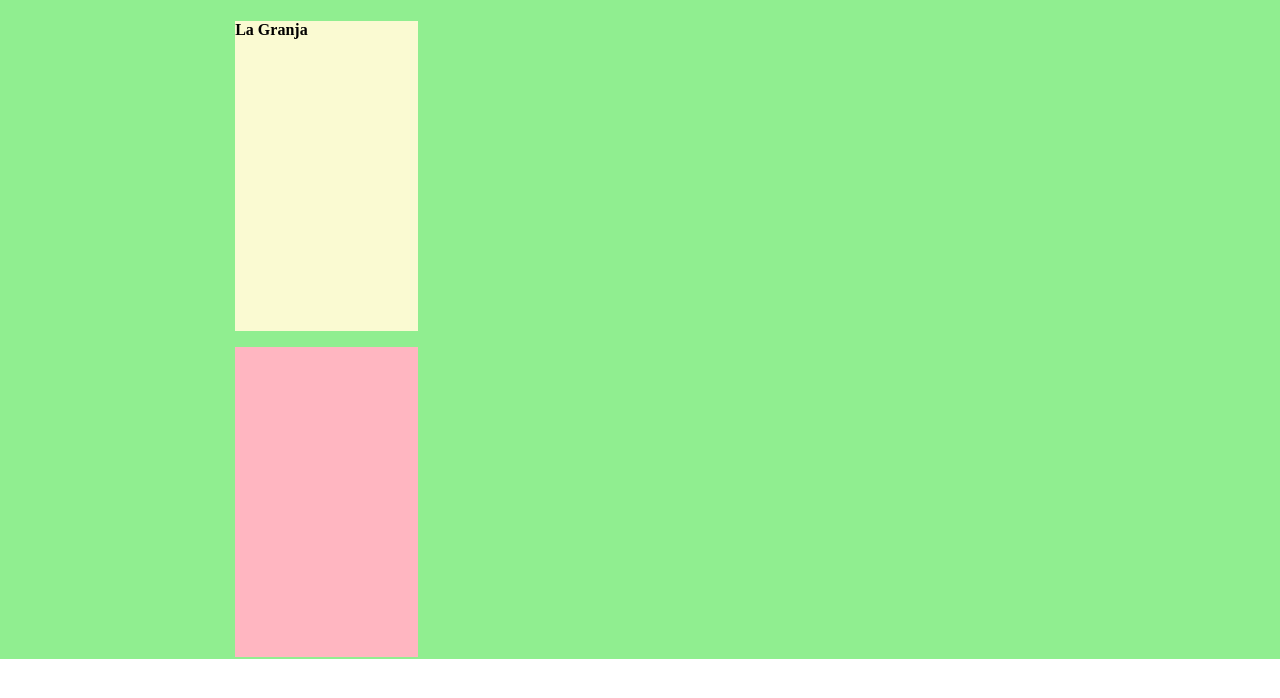
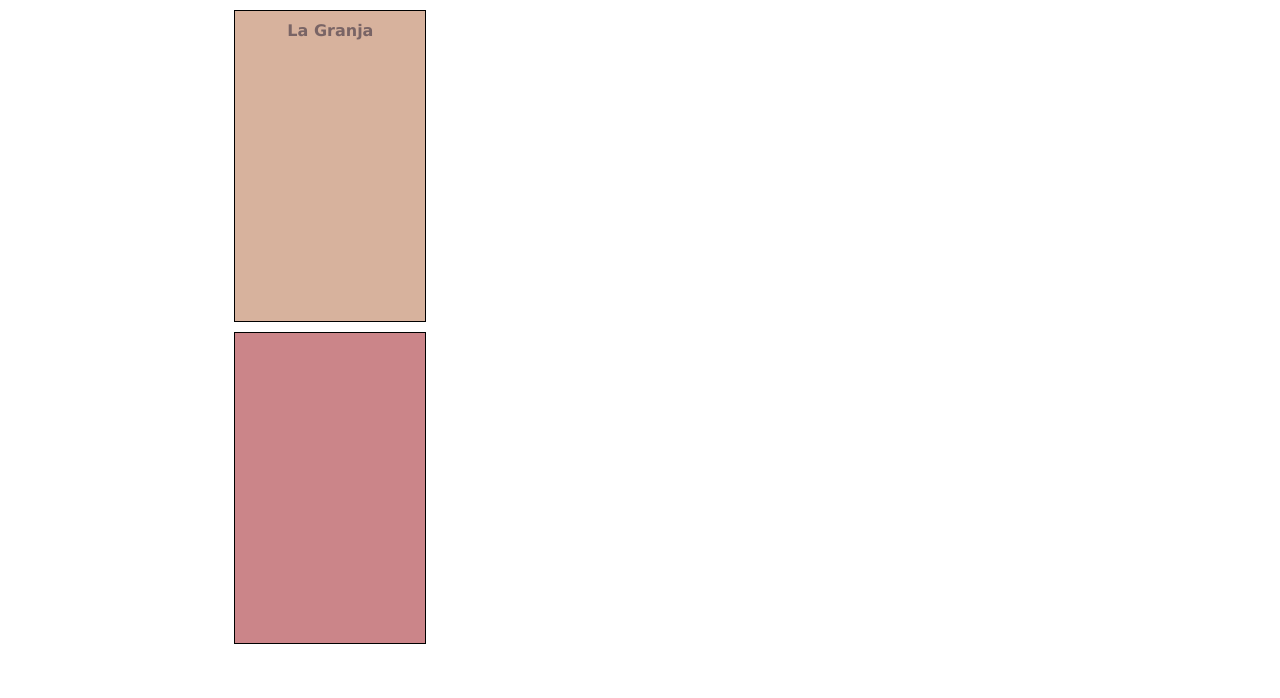
Before and after one commit to PUNZ4LYFE/kporrasLaGranja, a website: page index.html in a window 1280 px wide. Drawn offline with Linux system fonts and the light colour scheme.

Commit message:
Update style.css

```diff
--- a/css/style.css
+++ b/css/style.css
@@ -2,22 +2,24 @@ html, body {
     padding: 0px;
     margin: 0px;
     width: 100%;
+    background-color: #DDE8B9
+    margin-bottom: 100px;
 }
 
 .mainContainer {
     width: 100%;
-    background-color: lightgreen;
     display: flex;
     height: 659px;
 }
 
 .popupContainer {
     width: 18%;
+    min-width: 200px;
     color: lavender;
 }
 .controlsContainer {
     width: 15%;
-    background-color: lightgreen;;
+    min-width: 200px;
 }
 
 .farmContainer, .animalContainer {
@@ -25,27 +27,39 @@ html, body {
     display: block;
     margin: 0 auto;
     margin-top: 10px;
-    height: 310px;
+    min-height: 310px;
+    border: solid 0.1px black;
 }
 
 .farmContainer {
-    background-color: lightgoldenrodyellow;
+    background-color: #D7B29D;
 }
 
 .animalContainer {
-    background-color: lightpink;
+    background-color: #CB8589;
 }
 
 .animalsContainer {
     width: 50%;
-    background-color: lightgreen;
 }
 
 .animalCardContainer{
-    width: 20%;
+    width: 28%;
     margin-left: 5%;
-    height: 200px;
-    background-color: lavenderblush;
+    height: 300px;
+    background-color: #E8D2AE;
     margin-top: 10px;
     display: inline-flex;
+    min-width: 180px;
+    border: solid 0.1px black;
 }
+
+.nombreAnimal {
+    color: #796465;
+    font-family: verdana;
+    font-size: 16px;
+    margin: 0 auto;
+    padding-top: 10px;
+    height: 20px;
+    text-align: center;
+}
```
